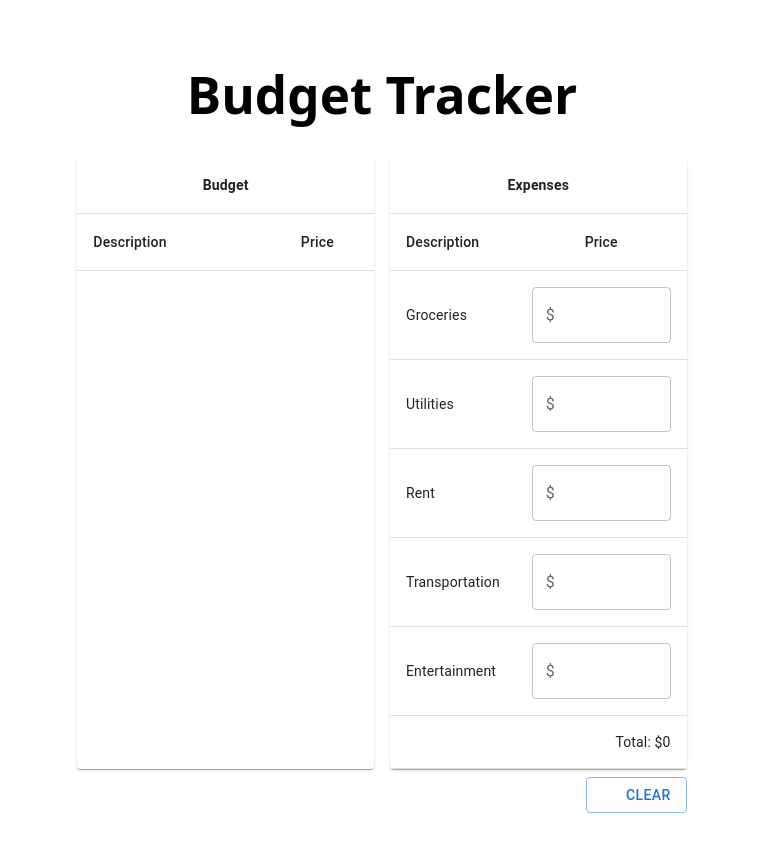
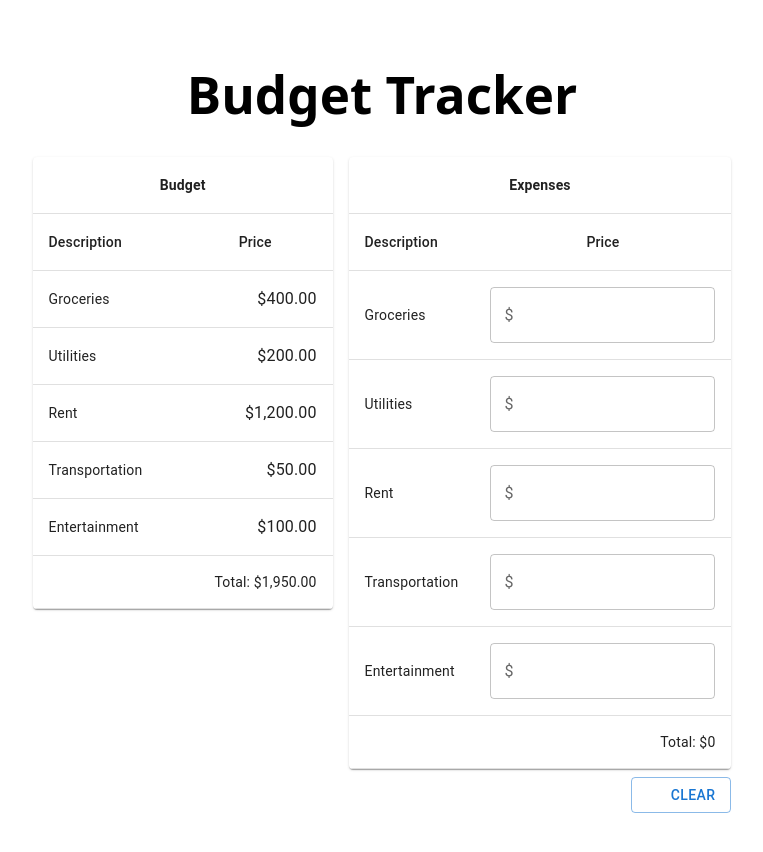
Before and after one commit to samuelparada6/financial-planner, a React (Vite) app: page / in a window 1280 px wide. Shown: the whole page, without its empty margins (258-1021 px from the left). Built offline with nearby package versions, Linux system fonts and the light colour scheme; some icons are missing.

Commit message:
cleaned up static table

```diff
--- a/src/App.jsx
+++ b/src/App.jsx
@@ -3,6 +3,7 @@ import FormControl from '@mui/material/FormControl';
 import OutlinedInput from '@mui/material/OutlinedInput';
 import InputLabel from '@mui/material/InputLabel';
 import InputAdornment from '@mui/material/InputAdornment';
+import TextField from '@mui/material/TextField';
 import Button from '@mui/material/Button';
 import Typography from '@mui/material/Typography';
 import DeleteIcon from '@mui/icons-material/Delete';
@@ -46,7 +47,6 @@ export default function App() {
 
   // Updates the expense value for a specific category by index
   function handleExpenseChange(idx, e) {
-    // Updates the expense value for a specific category by index
     const newExpenses = [...expenses];
     newExpenses[idx] = e.target.value;
     setExpenses(newExpenses);
@@ -91,10 +91,12 @@ export default function App() {
     [expenses, budgetRows]
   );
 
+  const budgetTotal = budgetRows.reduce((acc, row) => acc + row.expense, 0).toLocaleString(undefined, { minimumFractionDigits: 2, maximumFractionDigits: 2 });
+
   return (
     <>
       <h1 style={{ color: "Black" }}>Budget Tracker</h1>
-      <Stack direction="row" spacing={2} justifyContent="center" sx={{ m: 1 }}>
+      <Stack direction="row" spacing={2} justifyContent="center" sx={{ m: 1 }} alignItems="flex-start">
         <TableContainer component={Paper} sx={{ maxWidth: 300, margin: '32px auto' }}>
           <Table>
             <TableHead>
@@ -106,6 +108,25 @@ export default function App() {
                 <TableCell align="center">Price</TableCell>
               </TableRow>
             </TableHead>
+            <TableBody>
+              {budgetRows.map((row, idx) => (
+                <TableRow key={row.description}>
+                  <TableCell>{row.description}</TableCell>
+                 <TableCell align="right">
+                  <Typography variant="body1">
+                    ${row.expense.toLocaleString(undefined, {
+                      minimumFractionDigits: 2,
+                      maximumFractionDigits: 2
+                    })}
+                  </Typography>
+                </TableCell>
+                </TableRow>
+                ))}
+              <TableRow>
+                <TableCell />
+                <TableCell align="right">Total: ${budgetTotal}</TableCell>
+              </TableRow>
+            </TableBody>
           </Table>
         </TableContainer>
         <TableContainer component={Paper} sx={{ maxWidth: 500, margin: '32px auto' }}>
```
